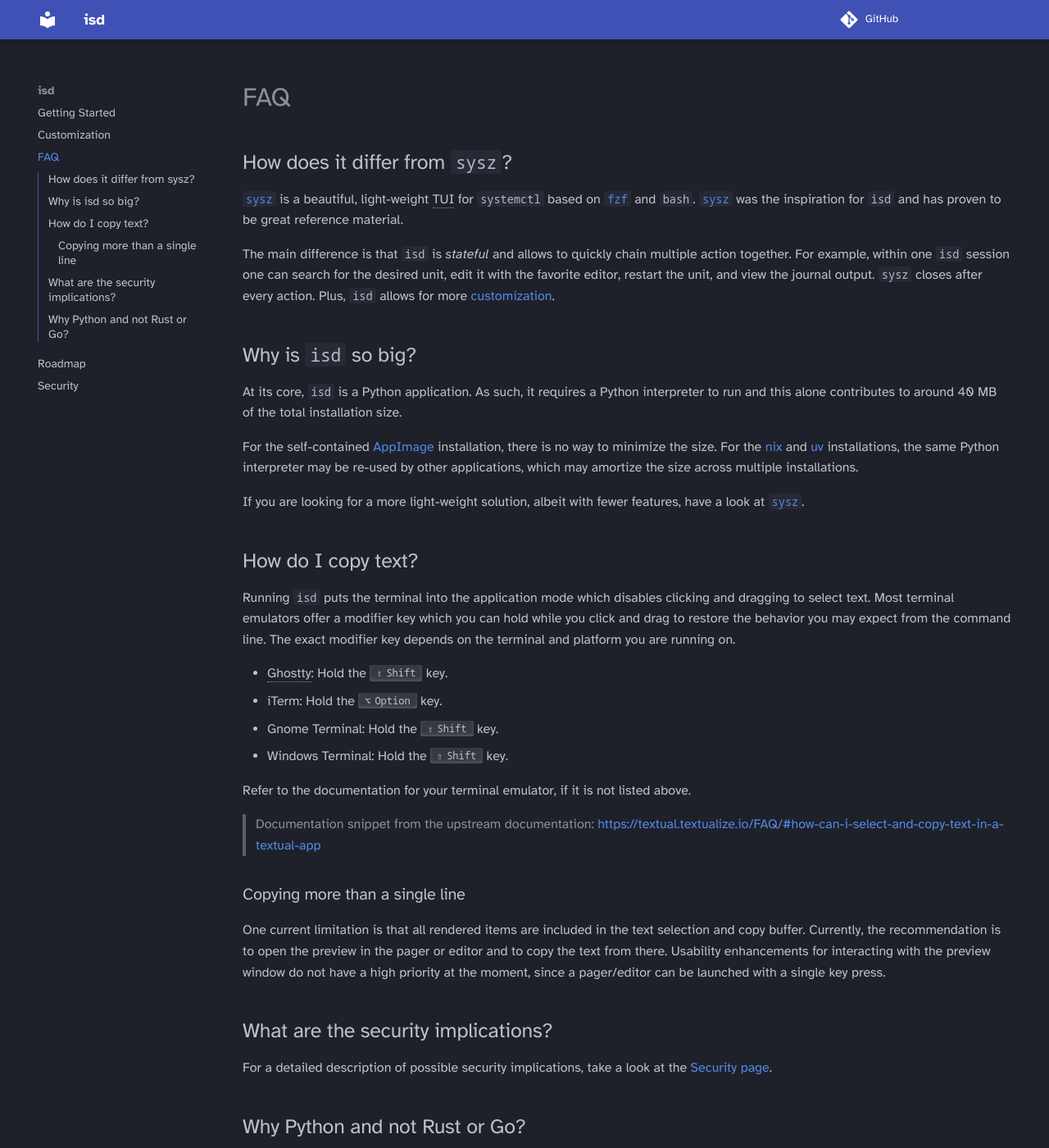
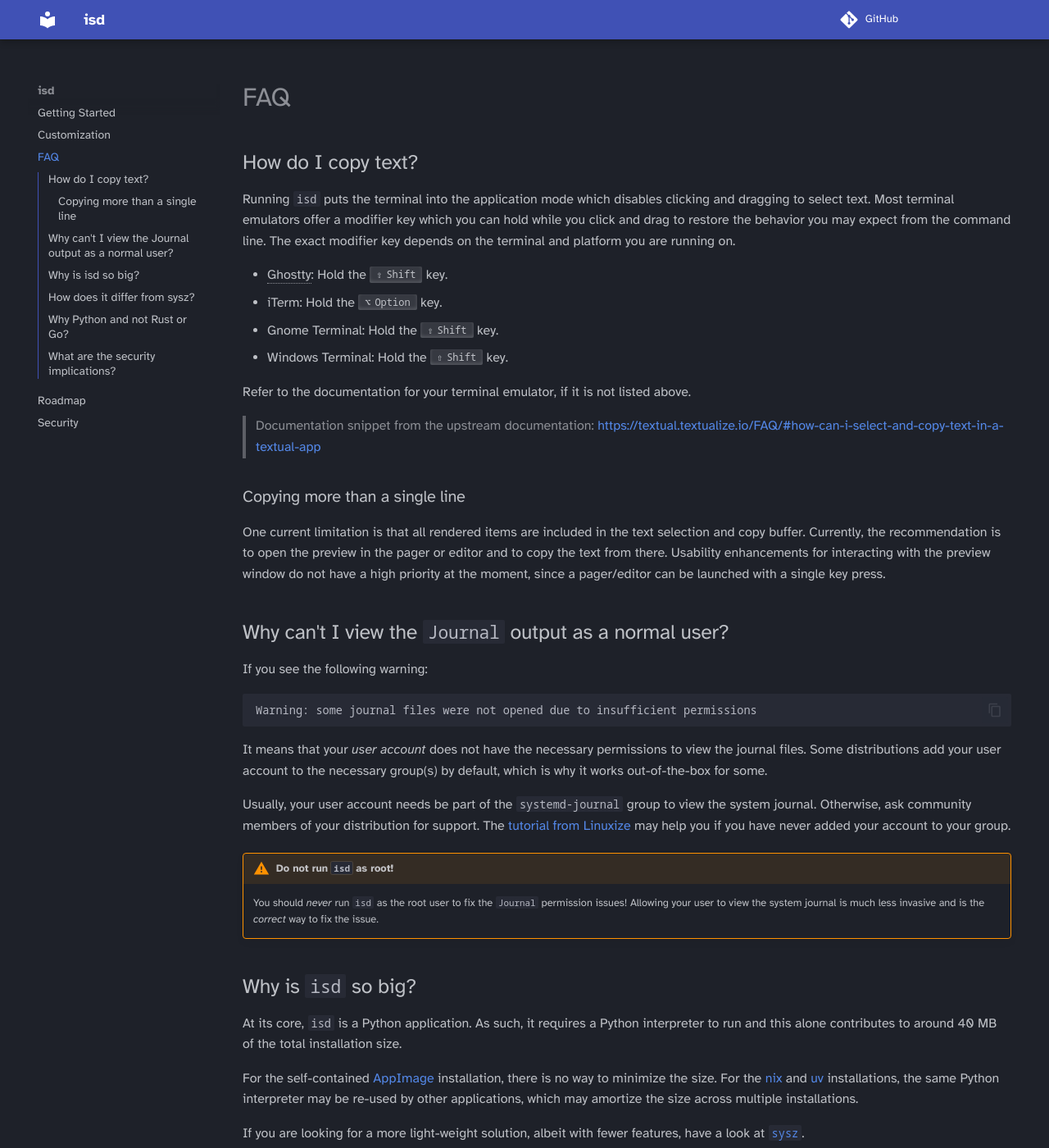
Before and after one commit to kainctl/isd, an MkDocs documentation site: the page built from docs/faq.md, in a window 1280 px wide and 1400 px high. Shown: the whole window at 82% size. Built offline with MkDocs 1.6.1 and Material for MkDocs 9.7.7, drawn with Linux system fonts in a browser that asks for light colours; plug-ins that fetch from the network failed and are left out; comment, search, counter and statistics services are not loaded; some of the changed text lies outside the part shown.

Commit message:
docs: add journalctl permission issue description to FAQ
In reference to #12

````diff
--- a/docs/faq.md
+++ b/docs/faq.md
@@ -1,30 +1,4 @@
 # FAQ
-
-## How does it differ from `sysz`?
-
-[`sysz`](https://github.com/joehillen/sysz) is a beautiful, light-weight
-TUI for `systemctl` based on [`fzf`](https://github.com/junegunn/fzf) and `bash`.
-[`sysz`](https://github.com/joehillen/sysz) was the inspiration for
-`isd` and has proven to be great reference material.
-
-The main difference is that `isd` is _stateful_ and allows to quickly chain
-multiple action together. For example, within one `isd` session one can
-search for the desired unit, edit it with the favorite editor, restart the unit,
-and view the journal output.
-`sysz` closes after every action. Plus, `isd` allows for more [customization](./customization.md).
-
-## Why is `isd` so big?
-
-At its core, `isd` is a Python application.
-As such, it requires a Python interpreter to run and this alone contributes
-to around 40 MB of the total installation size.
-
-For the self-contained [AppImage][] installation, there is no way to minimize the size.
-For the [nix][] and [uv][] installations, the same Python interpreter may be re-used
-by other applications, which may amortize the size across multiple installations.
-
-If you are looking for a more light-weight solution, albeit with fewer features,
-have a look at [`sysz`](#how-does-it-differ-from-sysz).
 
 ## How do I copy text?
 
@@ -53,10 +27,54 @@ and to copy the text from there.
 Usability enhancements for interacting with the preview window do not have a high
 priority at the moment, since a pager/editor can be launched with a single key press.
 
-## What are the security implications?
+## Why can't I view the `Journal` output as a normal user?
 
-For a detailed description of possible security implications,
-take a look at the [Security page](./security.md).
+If you see the following warning:
+```
+Warning: some journal files were not opened due to insufficient permissions
+```
+It means that your _user account_ does not have the necessary permissions to
+view the journal files.
+Some distributions add your user account to the necessary group(s) by default,
+which is why it works out-of-the-box for some.
+
+Usually, your user account needs be part of the `systemd-journal` group
+to view the system journal. Otherwise, ask community members of your distribution
+for support.
+The [tutorial from Linuxize](https://linuxize.com/post/how-to-add-user-to-group-in-linux/)
+may help you if you have never added your account to your group.
+
+!!! warning "Do not run `isd` as root!"
+
+    You should _never_ run `isd` as the root user to fix the `Journal`
+    permission issues! Allowing your user to view the system journal
+    is much less invasive and is the _correct_ way to fix the issue.
+
+## Why is `isd` so big?
+
+At its core, `isd` is a Python application.
+As such, it requires a Python interpreter to run and this alone contributes
+to around 40 MB of the total installation size.
+
+For the self-contained [AppImage][] installation, there is no way to minimize the size.
+For the [nix][] and [uv][] installations, the same Python interpreter may be re-used
+by other applications, which may amortize the size across multiple installations.
+
+If you are looking for a more light-weight solution, albeit with fewer features,
+have a look at [`sysz`](#how-does-it-differ-from-sysz).
+
+## How does it differ from `sysz`?
+
+[`sysz`](https://github.com/joehillen/sysz) is a beautiful, light-weight
+TUI for `systemctl` based on [`fzf`](https://github.com/junegunn/fzf) and `bash`.
+[`sysz`](https://github.com/joehillen/sysz) was the inspiration for
+`isd` and has proven to be great reference material.
+
+The main difference is that `isd` is _stateful_ and allows to quickly chain
+multiple action together. For example, within one `isd` session one can
+search for the desired unit, edit it with the favorite editor, restart the unit,
+and view the journal output.
+`sysz` closes after every action. Plus, `isd` allows for more [customization](./customization.md).
 
 ## Why Python and not Rust or Go?
 
@@ -72,3 +90,8 @@ Maybe I will rewrite the tool at some point but at this point in time, I want to
 how far I can go with Python and my current packaging experience ([AppImage], [uv], and [nix]).
 
 [^cuda]: Especially, when working with CUDA libraries or custom package indexes.
+
+## What are the security implications?
+
+For a detailed description of possible security implications,
+take a look at the [Security page](./security.md).
````
